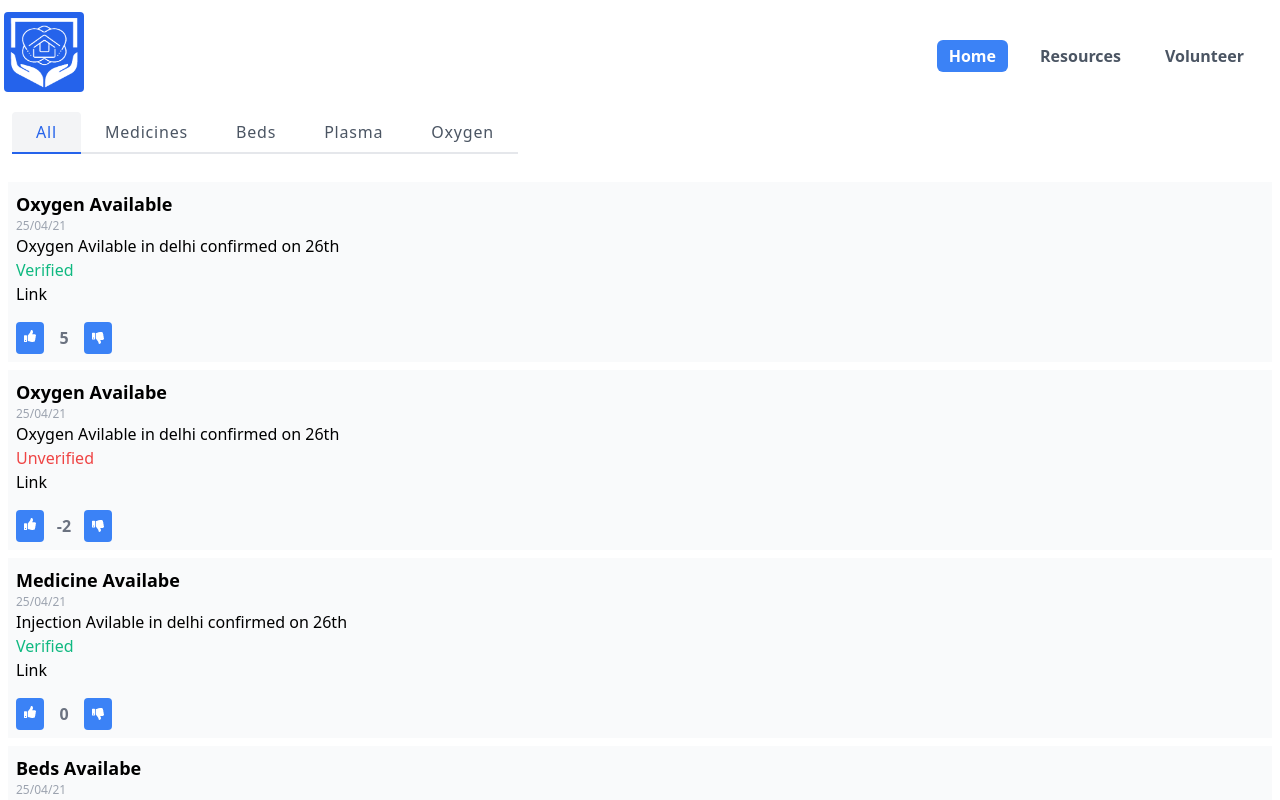
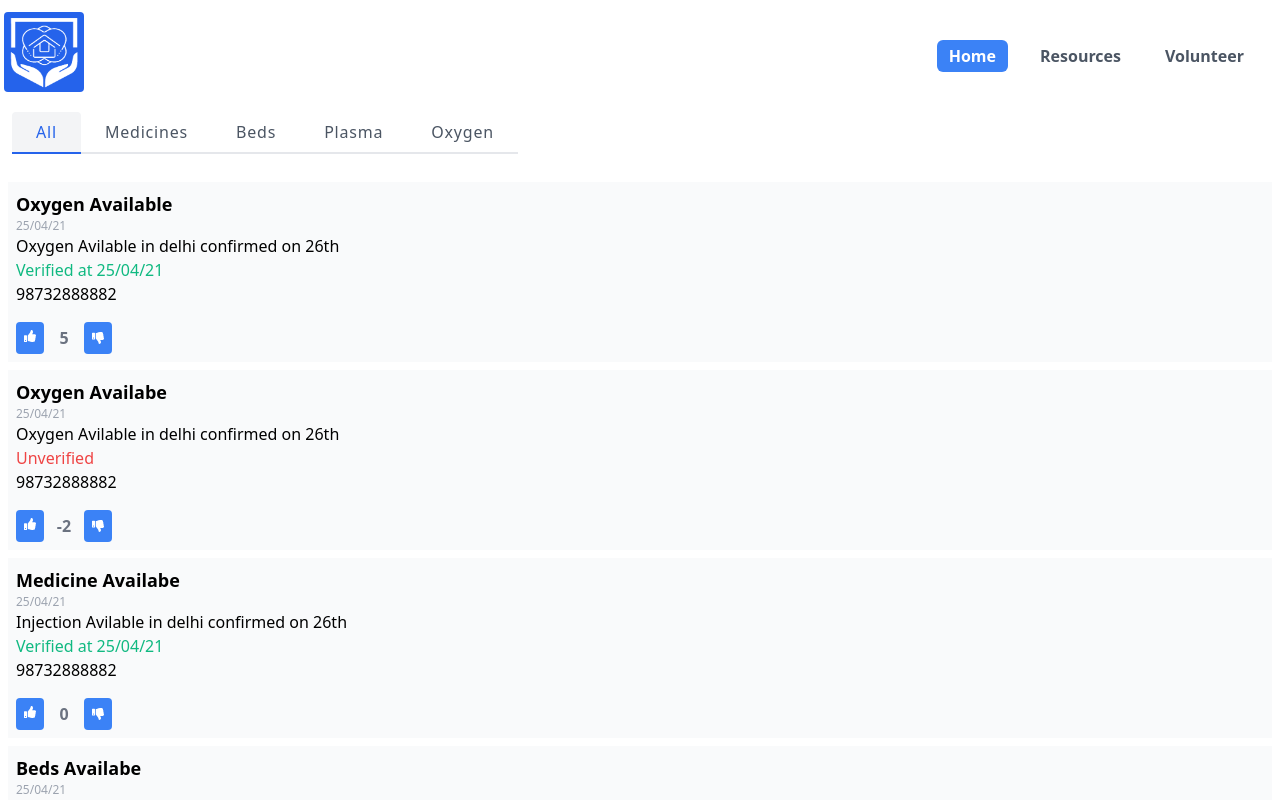
Before and after one commit to samad-yar-khan/covid-resources-client, a React (Create React App) app: page /resources in a window 1280 px wide. Shown: the top 800 px of the page. Built offline with nearby package versions, Linux system fonts and the light colour scheme.

Commit message:
Install Axios

```diff
--- a/package.json
+++ b/package.json
@@ -12,6 +12,7 @@
     "@testing-library/jest-dom": "^5.12.0",
     "@testing-library/react": "^11.2.6",
     "@testing-library/user-event": "^12.8.3",
+    "axios": "^0.21.1",
     "react": "^17.0.2",
     "react-dom": "^17.0.2",
     "react-router-dom": "^5.2.0",
--- a/src/components/ResourceItem.js
+++ b/src/components/ResourceItem.js
@@ -98,10 +98,10 @@ class ResourceItem extends React.Component {
             {description}
         </div>
         <p className={`${verified?'text-green-500':'text-red-500'}`}>
-          {verified?'Verified':'Unverified'}
+          {verified?`Verified at ${date}`:'Unverified'}
         </p>
         <div>
-            <a href={`${link}`} >Link</a>
+           98732888882
 
         </div>
 
--- a/src/resourceData.js
+++ b/src/resourceData.js
@@ -138,7 +138,7 @@ export const data = {
             votes : 3,
             downvotes : '3',
             id:'4',
-            verified:false
+            verified:false,
         },
     ],
     plasma : [
```
Also changed, not shown: 1 other file (tests, documents, lock files or other folders).
